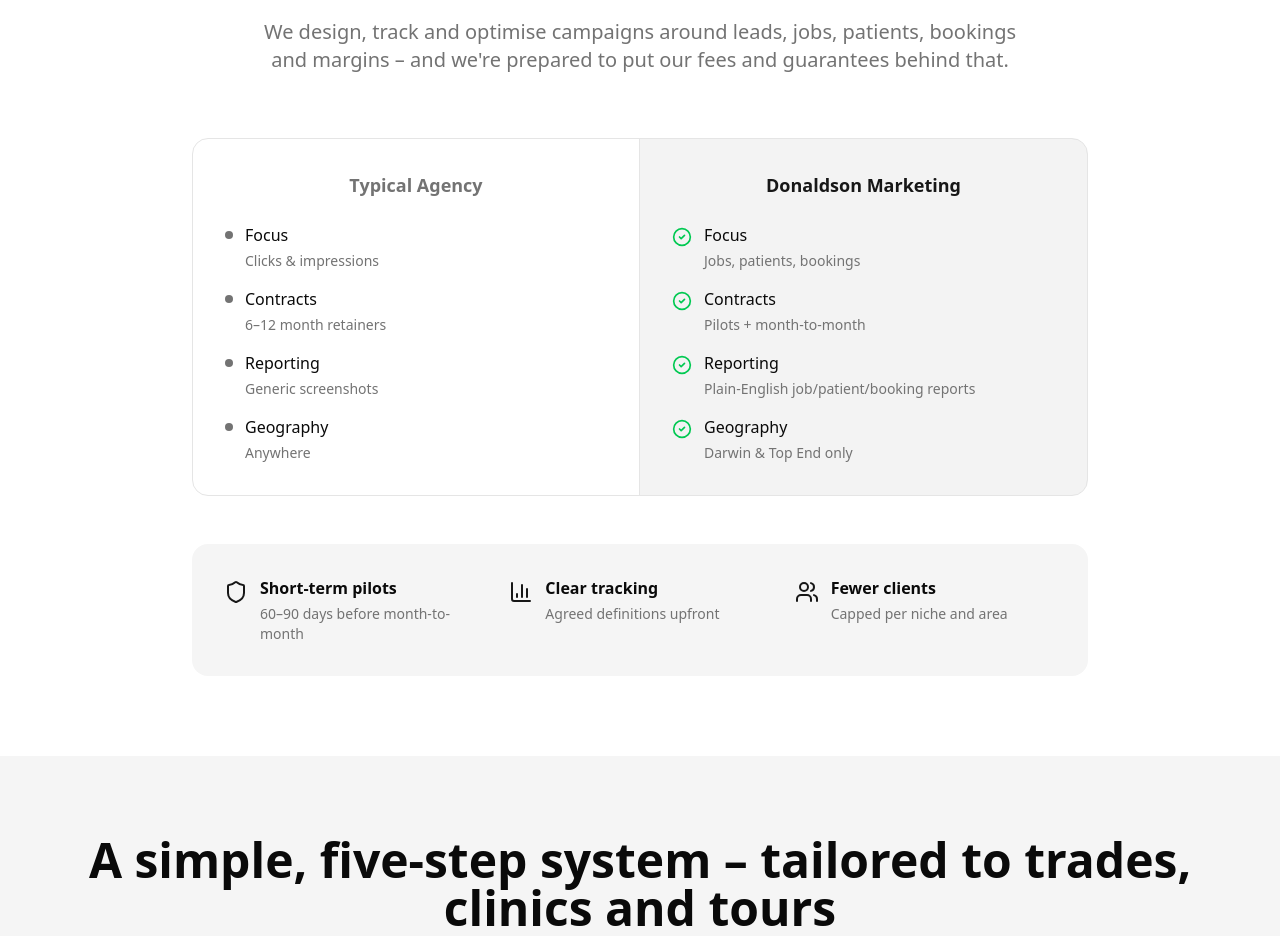
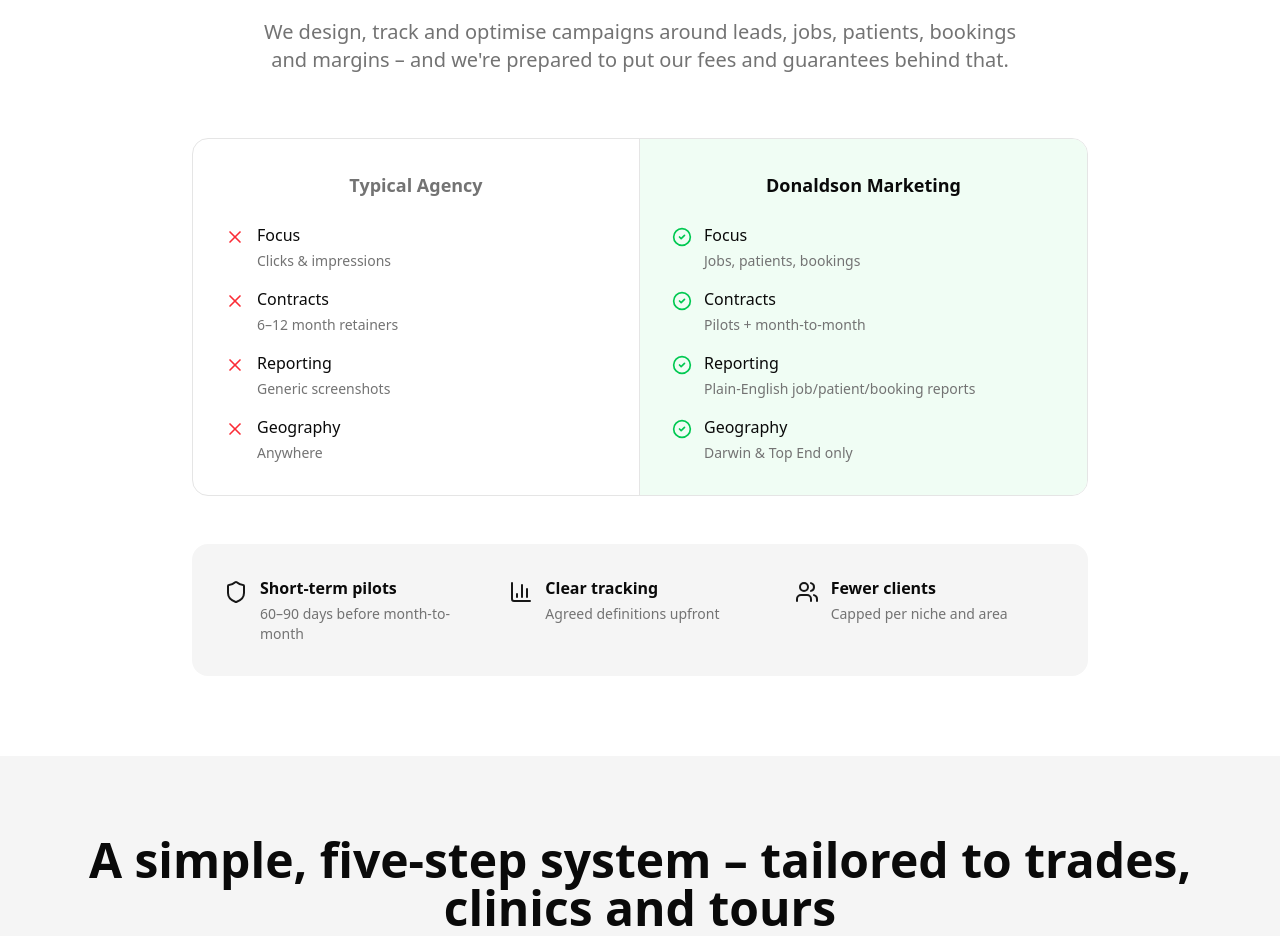
Before and after one commit to donaldsonblack/donaldson-agency, a Next.js app: page / in a window 1280 px wide. Shown: the part 2260-3196 px from the top of the page. Built offline with nearby package versions, Linux system fonts and the light colour scheme.

Commit message:
updated home page

```diff
--- a/src/app/page.tsx
+++ b/src/app/page.tsx
@@ -12,6 +12,7 @@
   Target,
   TrendingUp,
   Wrench,
+  X,
 } from "lucide-react";
 import Link from "next/link";
 import { AnimatedCTAButton } from "@/components/animated-cta-button";
@@ -263,7 +264,7 @@
                   </div>
                   <div className="space-y-4">
                     <div className="flex items-start gap-3">
-                      <div className="w-2 h-2 rounded-full bg-muted-foreground mt-2 flex-shrink-0" />
+                      <X className="w-5 h-5 text-red-500 flex-shrink-0 mt-1" />
                       <div>
                         <div className="font-medium mb-1">Focus</div>
                         <div className="text-sm text-muted-foreground">
@@ -272,7 +273,7 @@
                       </div>
                     </div>
                     <div className="flex items-start gap-3">
-                      <div className="w-2 h-2 rounded-full bg-muted-foreground mt-2 flex-shrink-0" />
+                      <X className="w-5 h-5 text-red-500 flex-shrink-0 mt-1" />
                       <div>
                         <div className="font-medium mb-1">Contracts</div>
                         <div className="text-sm text-muted-foreground">
@@ -281,7 +282,7 @@
                       </div>
                     </div>
                     <div className="flex items-start gap-3">
-                      <div className="w-2 h-2 rounded-full bg-muted-foreground mt-2 flex-shrink-0" />
+                      <X className="w-5 h-5 text-red-500 flex-shrink-0 mt-1" />
                       <div>
                         <div className="font-medium mb-1">Reporting</div>
                         <div className="text-sm text-muted-foreground">
@@ -290,7 +291,7 @@
                       </div>
                     </div>
                     <div className="flex items-start gap-3">
-                      <div className="w-2 h-2 rounded-full bg-muted-foreground mt-2 flex-shrink-0" />
+                      <X className="w-5 h-5 text-red-500 flex-shrink-0 mt-1" />
                       <div>
                         <div className="font-medium mb-1">Geography</div>
                         <div className="text-sm text-muted-foreground">
@@ -301,9 +302,9 @@
                   </div>
                 </div>
 
-                <div className="p-8 bg-primary/5">
+                <div className="p-8 bg-green-50 dark:bg-green-950/30">
                   <div className="text-center mb-6">
-                    <h3 className="text-lg font-bold text-primary">
+                    <h3 className="text-lg font-bold text-foreground">
                       Donaldson Marketing
                     </h3>
                   </div>
```
